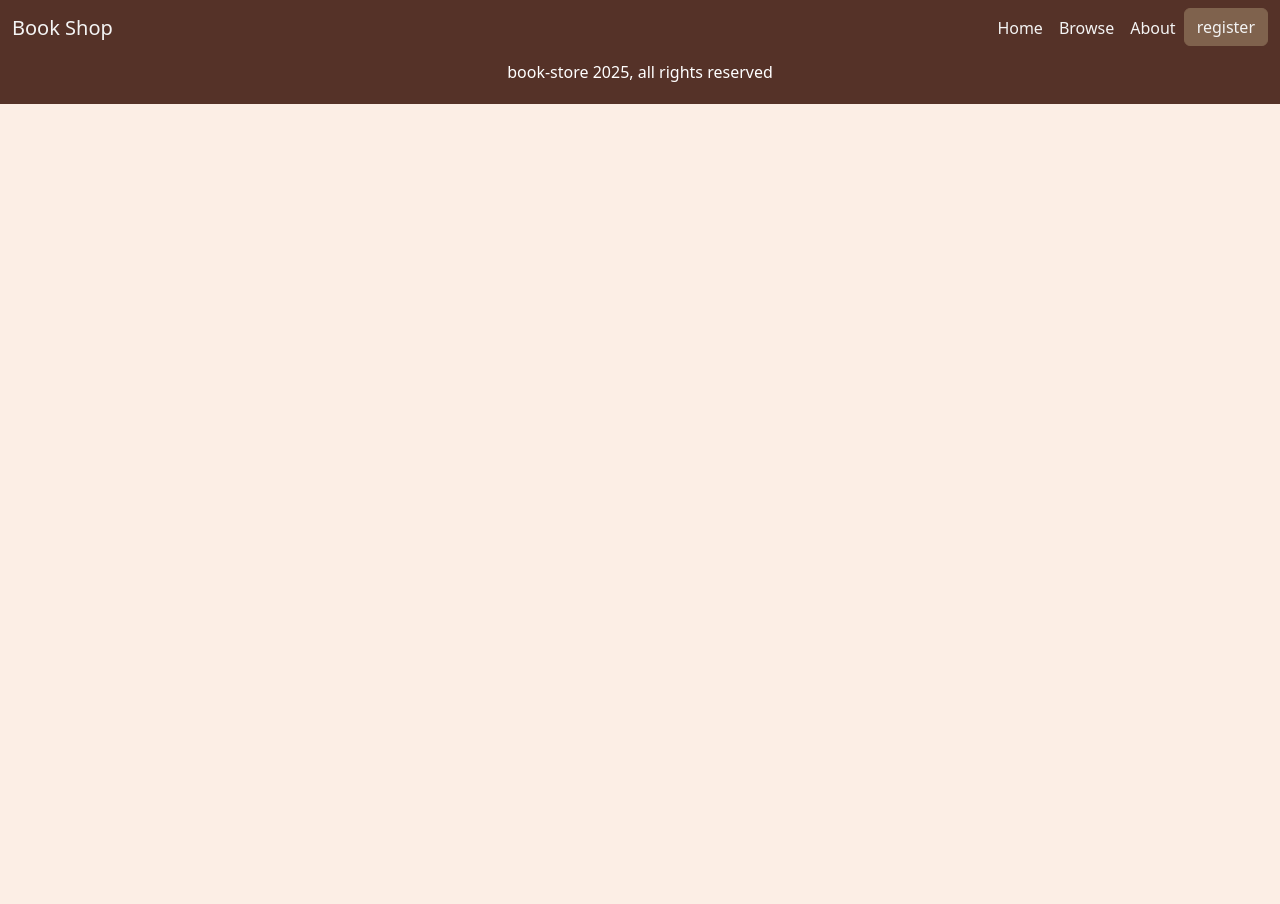
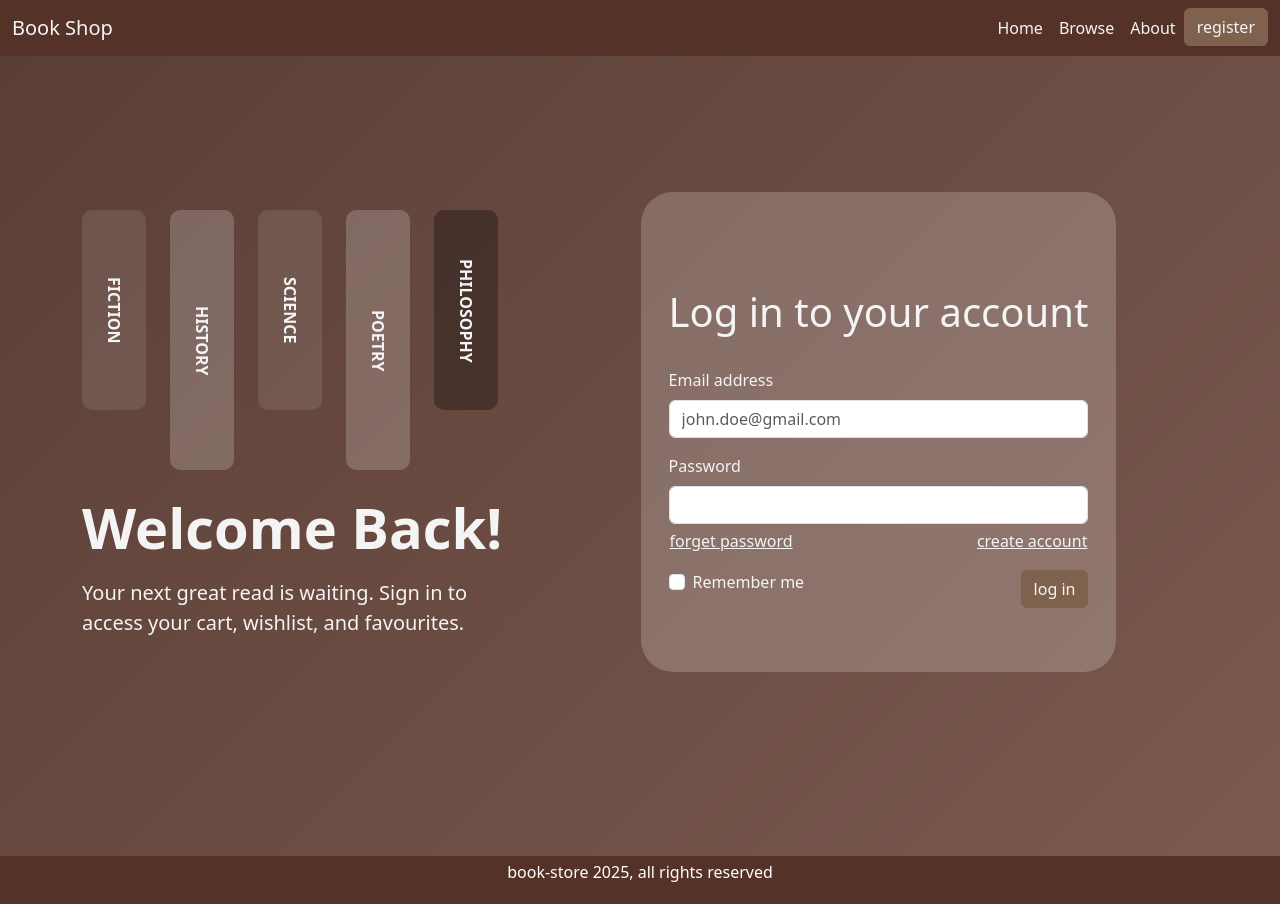
Before and after one commit to naghamalrjoub/full-stack-bookstore, a React app in the folder frontend/: page /Login in a window 1280 px wide. Before the commit the page ends 800 px from the top, so only its background shows below. Built offline with nearby package versions, Linux system fonts and the light colour scheme; the HTML template or start-up script is replaced by a standard one.

Commit message:
log in page

```diff
--- a/frontend/src/App.css
+++ b/frontend/src/App.css
@@ -37,7 +37,7 @@ body {
 }
 
 .registerLeft {
-    color: rgb(244, 244, 244) ;
+    color: rgb(244, 244, 244);
 }
 
 .registerRight {
--- a/frontend/src/App.jsx
+++ b/frontend/src/App.jsx
@@ -6,6 +6,7 @@ import Books from './pages/Books'
 import About from './pages/About'
 import Footer from './components/Footer'
 import Register from './pages/Register'
+import Login from './pages/Login'
 
 function App() {
   return (
@@ -16,6 +17,7 @@ function App() {
             <Route path='/Books' element={<Books />}></Route>
             <Route path='/About' element={<About />}></Route>
             <Route path='/Register' element={<Register />}></Route>
+            <Route path='/Login' element={<Login />}></Route>
         </Routes>
 
         <Footer />
--- /dev/null
+++ b/frontend/src/components/SignIn.jsx
@@ -0,0 +1,39 @@
+import React from 'react'
+import { Link } from 'react-router-dom'
+
+const SignIn = () => {
+  return (
+            <div id="logIn" class="container-fluid d-flex justify-content-center mt-5">
+            <form id="logInForm">
+                <h1 class="pb-4">Log in to your account</h1>
+                <div>
+                    <div class="mb-3">
+                        <label for="inputEmail" class="form-label">Email address</label>
+                        <input type="email" class="form-control" placeholder="john.doe@gmail.com" id="inputEmail" />
+                    </div>
+                    <div class="mb-3">
+                        <label for="inputPassword" class="form-label">Password</label>
+                        <input type="password" class="form-control" id="inputPassword" />
+                        <div class="d-flex justify-content-between">
+                            <button id="forgetPassword" class="form-text btn btn-link p-0" style={{color:"rgb(244, 244, 244)"}}>forget password</button>
+                            <Link to={'/Register'} class="form-text btn btn-link p-0" id="signUpLink" style={{color:"rgb(244, 244, 244)"}}>create account</Link>
+                        </div>
+
+                    </div>
+                    <div class="mb-3 form-check d-flex justify-content-between">
+                        <div>
+                            <input type="checkbox" class="form-check-input" id="rememberMe" />
+                            <label for="rememberMe" class="form-check-label">Remember me</label>
+                        </div>
+
+                        <button class="btn navButton" id="logInBtn">log in</button>
+                    </div>
+
+                </div>
+
+            </form>
+        </div>
+  )
+}
+
+export default SignIn
--- a/frontend/src/components/SignUp.jsx
+++ b/frontend/src/components/SignUp.jsx
@@ -1,4 +1,5 @@
 import React from 'react'
+import { Link } from 'react-router-dom'
 
 const SignUp = () => {
   return (
@@ -8,7 +9,7 @@ const SignUp = () => {
                 <div>
                     <div className="mb-3">
                         <lable className="form-label">Email</lable>
-                        <input type="email" className="form-control"/>
+                        <input type="email" className="form-control" placeholder='john.doe@gmail.com'/>
                     </div>
                     <div className="mb-3">
                         <label className="form-label">Password</label>
@@ -29,7 +30,11 @@ const SignUp = () => {
                         </div>
                     </div>
                 </div>
-                <button className="btn navButton" id="signUpButton">Sign Up</button>
+                <div className='d-flex justify-content-between'>
+                    <button className="btn navButton" id="signUpButton">Sign Up</button>
+                    <Link to={'/Login'} style={{color:"rgb(244, 244, 244)"}} className='mt-2'>already have an account</Link>
+                </div>
+
             </form>
         </div>
   )
--- /dev/null
+++ b/frontend/src/pages/Login.jsx
@@ -0,0 +1,37 @@
+import React from 'react'
+import { Link } from 'react-router-dom'
+import SignIn from '../components/SignIn'
+
+const Login = () => {
+  return (
+    <div className='register d-flex'>
+        <div className="container align-content-center mb-5">
+            <div className="row gap-5">
+                <div className="col-lg-5 d-flex flex-column justify-content-center registerLeft" data-aos="fade-right">
+                    <div className='d-flex gap-4 '>
+                        <div className="category-box">FICTION</div>
+                        <div className="category-box tall">HISTORY</div>
+                        <div className="category-box">SCIENCE</div>
+                        <div className="category-box tall">POETRY</div>
+                        <div className="category-box dark">PHILOSOPHY</div>
+                    </div>
+
+                    <div className='mt-4'>
+                        <h1 className='display-4 fw-bold'>
+                            Welcome Back!
+                        </h1>
+                        <p className='mt-3 fs-5'>
+                            Your next great read is waiting. Sign in to access your cart, wishlist, and favourites.
+                        </p>
+                    </div>
+                </div>
+                <div className="col-lg-5 registerRight d-flex justify-content-center rounded-5 py-5 ms-5" data-aos="fade-right">
+                    <SignIn />
+                </div>
+            </div>
+        </div>
+    </div>
+  )
+}
+
+export default Login
```
